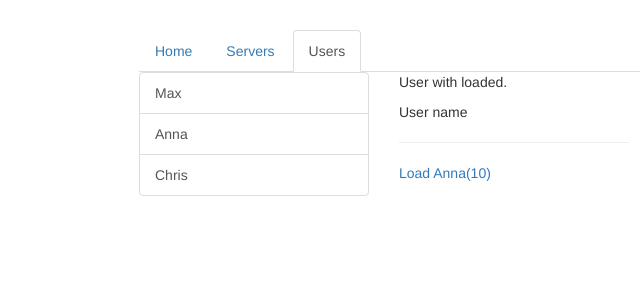
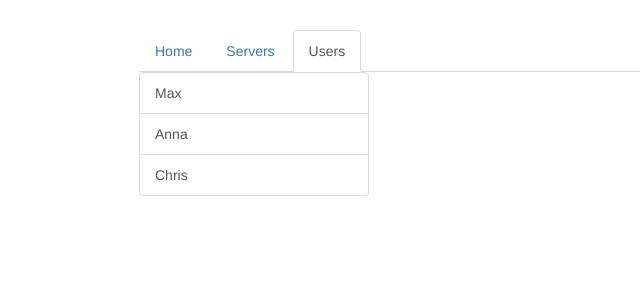
Before and after one commit to sabinbogati1/Angular-Routing, an Angular app: page /users in a window 1280 px wide. Shown: the top 300 px of the page, without its empty margins (126-766 px from the left). Built offline with nearby package versions, Linux system fonts and the light colour scheme.

Commit message:
Setting up Child(Nested) Routes..

```diff
--- a/src/app/servers/servers.component.html
+++ b/src/app/servers/servers.component.html
@@ -12,9 +12,12 @@
     </div>
   </div>
   <div class="col-xs-12 col-sm-4">
-    <button class="btn btn-primary" (click)="onReload()">Reload Page</button>
+
+    <router-outlet></router-outlet>
+
+    <!-- <button class="btn btn-primary" (click)="onReload()">Reload Page</button>
     <app-edit-server></app-edit-server>
     <hr>
-    <app-server></app-server>
+    <app-server></app-server> -->
   </div>
 </div>
--- a/src/app/users/users.component.html
+++ b/src/app/users/users.component.html
@@ -11,6 +11,7 @@
     </div>
   </div>
   <div class="col-xs-12 col-sm-4">
-    <app-user></app-user>
+    <router-outlet></router-outlet>
+    <!-- <app-user></app-user> -->
   </div>
 </div>
```
Also changed, not shown: src/app/app.module.ts (+12 -5 lines).
